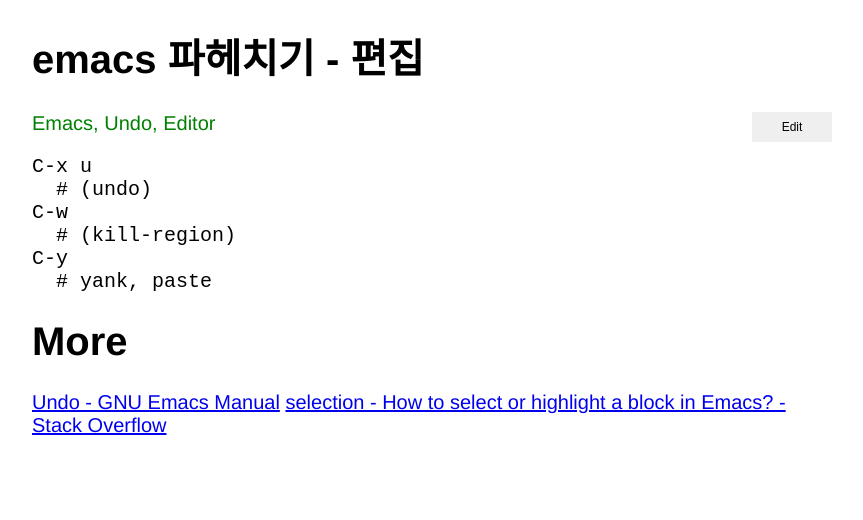
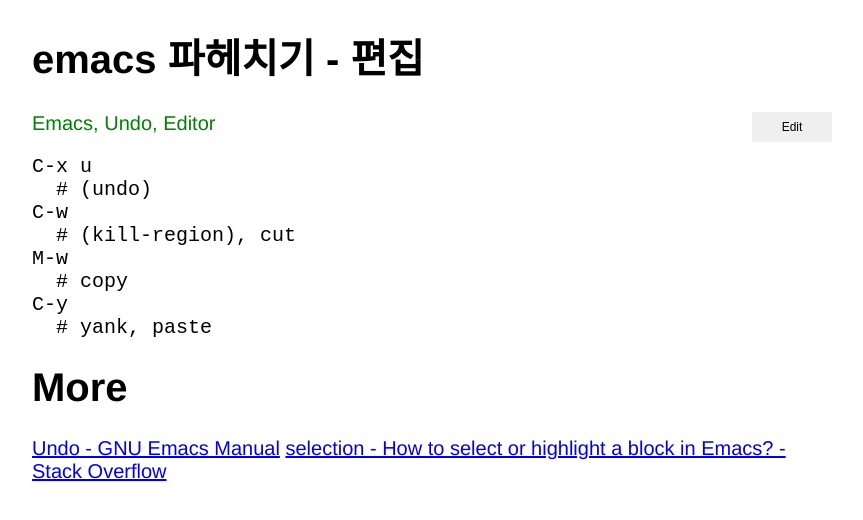
Before and after one commit to xiote/20200810_xiote.github.io, a Jekyll site: the page built from _posts/2020-07-21-15-59-06.md, in a window 1280 px wide. Shown: the top 520 px of the page, without its empty margins (208-1071 px from the left). Built offline with Jekyll 4.4.1, drawn with Linux system fonts in a browser that asks for light colours.

Commit message:
Update 2020-07-21-15-59-06.md

````diff
--- a/_posts/2020-07-21-15-59-06.md
+++ b/_posts/2020-07-21-15-59-06.md
@@ -8,7 +8,9 @@ tags: emacs undo editor
 C-x u
   # (undo)
 C-w
-  # (kill-region)
+  # (kill-region), cut
+M-w
+  # copy
 C-y
   # yank, paste
 ```
````
